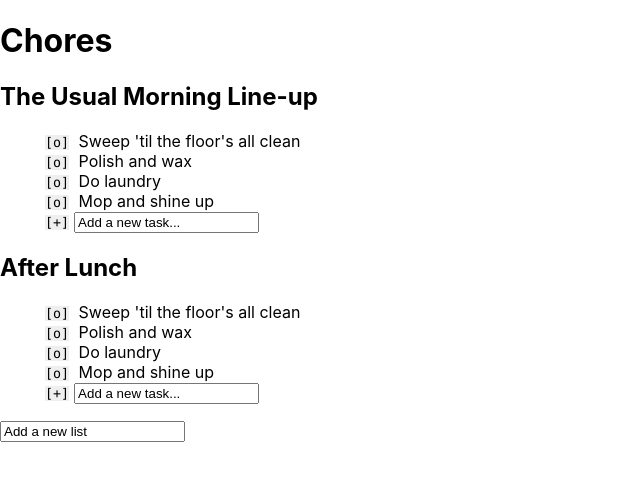
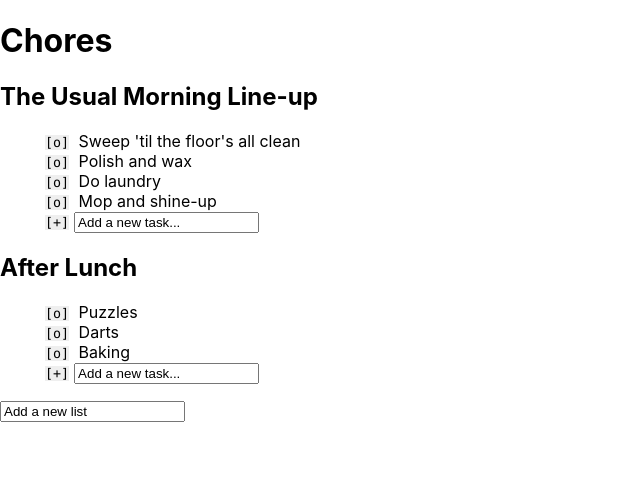
Before and after one commit to sgwicks/todo-r, a React (Create React App) app: page / in a window 1280 px wide. Shown: the top 480 px of the page, without its empty margins (0-640 px from the left). Built offline with nearby package versions, Linux system fonts and the light colour scheme.

Commit message:
Read task lists from a taskLists.json

```diff
--- a/src/App.js
+++ b/src/App.js
@@ -1,6 +1,5 @@
 import React, {useState} from 'react';
 import TaskList from './components/TaskList'
-
 
 function App() {
   const [input, setInput] = useState('Add a new list')
--- a/src/components/TaskList.jsx
+++ b/src/components/TaskList.jsx
@@ -1,15 +1,20 @@
-import React, {useState} from 'react';
+import React, {useState, useEffect} from 'react';
 import styled from 'styled-components'
 import Task from './Task'
 import StatusButton from './StatusButton'
+import taskLists from '../taskLists.json'
 
 const List = styled.ul`
   list-style-type: none;
 `
 
 const TaskList = ({listName}) => {
-    const [taskList, setTaskList] = useState(['Sweep \'til the floor\'s all clean', 'Polish and wax', 'Do laundry', 'Mop and shine up'])
+    const [taskList, setTaskList] = useState([])
     const [input, setInput] = useState('Add a new task...')
+
+    useEffect(() => {
+      setTaskList(taskLists[listName])
+    }, [listName])
 
     const addTask = (event) => {
         event.preventDefault();
--- /dev/null
+++ b/src/taskLists.json
@@ -0,0 +1,13 @@
+{
+    "The Usual Morning Line-up": [
+        "Sweep 'til the floor's all clean",
+        "Polish and wax",
+        "Do laundry",
+        "Mop and shine-up"
+    ],
+    "After Lunch": [
+        "Puzzles",
+        "Darts",
+        "Baking"
+    ]
+}
```
